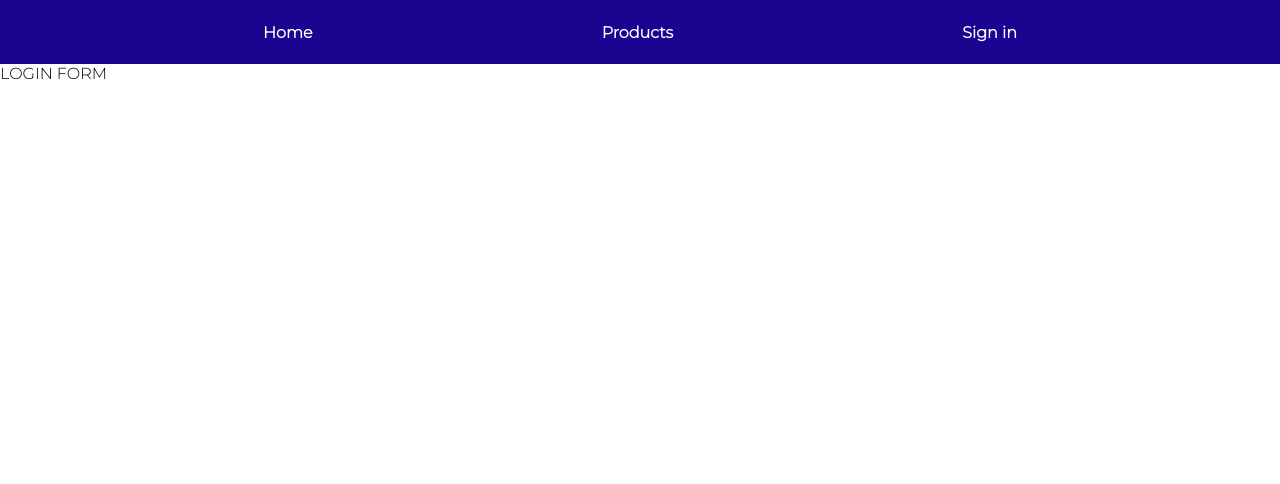
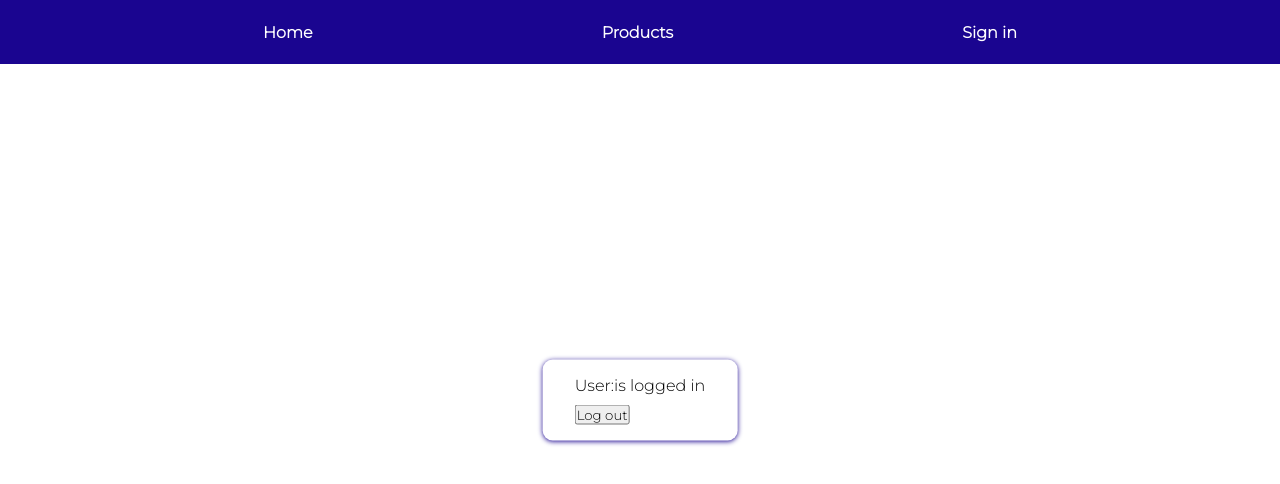
Before and after one commit to sebaena/CosmeticsWebsite, a React (Create React App) app in the folder cosmeticapp/: page /#/signin in a window 1280 px wide. Shown: the top 484 px of the page. Built offline with nearby package versions, Linux system fonts and the light colour scheme; sample sign-in values are in the browser's storage.

Commit message:
add login page

```diff
--- a/cosmeticapp/src/components/Login.js
+++ b/cosmeticapp/src/components/Login.js
@@ -1,18 +1,14 @@
-
 import { useState, useEffect } from "react";
 import cosmeticService from "../services/cosmetic";
 import loginService from "../services/login";
 
 const Login = () => {
-
   const [errorMessage, setErrorMessage] = useState(null);
   const [username, setUsername] = useState("");
   const [password, setPassword] = useState("");
   const [user, setUser] = useState(null);
 
-
   useEffect(() => {
-
     const loggedUserJSON = window.localStorage.getItem(
       "cosmeticAppLoggedInUser"
     );
@@ -53,18 +49,27 @@ import loginService from "../services/login";
 
   const loginForm = () => {
     return (
+      <div>
+        <div className="login-form-label">
+          <h2>Log in</h2>
+        </div>
+        <div className="login-form-label">
+          {errorMessage ? (
+            <p style={{ color: "red" }}>{errorMessage}</p>
+          ) : (
+            <></>
+          )}
+        </div>
         <form onSubmit={handleLogin}>
           <div>
-          username
+            <div>username</div>
             <input
               type="text"
               value={username}
               name="Username"
               onChange={({ target }) => setUsername(target.value)}
             />
-        </div>
-        <div>
-          password
+            <div>password</div>
             <input
               type="password"
               value={password}
@@ -74,27 +79,26 @@ import loginService from "../services/login";
           </div>
           <button type="submit">login</button>
         </form>
+      </div>
     );
   };
 
   const loggedIn = () => {
     return (
       <div>
-        User: {username} is logged in
+        <div className="login-form-label">
+          User: <strong>{user.username}</strong> is logged in
+        </div>
         <button onClick={handleLogout}>Log out</button>
       </div>
     );
   };
 
   return (
-    <div>
-        <p> LOGIN FORM </p>
+    <div className="login-page-container">
+      {user ? loggedIn() : loginForm()}
     </div>
-)
-
-
-
-  }
-
+  );
+};
 
 export default Login;
--- a/cosmeticapp/src/index.css
+++ b/cosmeticapp/src/index.css
@@ -1,7 +1,6 @@
-
 * {
   box-sizing: border-box;
-  font-family: 'Montserrat', sans-serif;
+  font-family: "Montserrat", sans-serif;
   padding: 0;
   margin: 0;
 }
@@ -10,10 +9,9 @@
   display: flex;
   background-color: rgb(26, 5, 144);
   text-align: center;
-
 }
 
-.navbar-menu{
+.navbar-menu {
   display: grid;
   grid-template-columns: repeat(3, auto);
   grid-gap: 10px;
@@ -26,12 +24,11 @@
   align-content: space-evenly;
   width: 100vw;
   height: 4rem;
-  background-color:rgb(26, 5, 144);
+  background-color: rgb(26, 5, 144);
   font-size: 1rem;
-
 }
 
-.navbar-link{
+.navbar-link {
   color: white;
   padding: 0.5rem 1rem;
   font-weight: bold;
@@ -39,14 +36,13 @@
   border-radius: 10px;
 }
 
-.navbar-link:hover{
+.navbar-link:hover {
   background-color: rgba(47, 16, 221, 0.999);
   border-radius: 10px;
-  transition: all 0.2s ease-out ;
+  transition: all 0.2s ease-out;
 }
 
-
-.cosmetic-wrapper{
+.cosmetic-wrapper {
   display: grid;
   justify-content: center;
   /* align-content: center; */
@@ -58,15 +54,14 @@
   /* position:center; */
   /* padding: 20px ; */
   /* margin: 30px 15px 30px 15px;  */
-
 }
 
-.cosmetic{
+.cosmetic {
   text-align: center;
   align-content: center;
-  display:flex;
+  display: flex;
   flex-direction: column;
-  padding: 20px ;
+  padding: 20px;
   margin: 0 auto;
   margin-top: 50px;
   max-width: 400px;
@@ -77,15 +72,13 @@
   transition: 0.3s ease-in-out;
 }
 
-
-.cosmetic-title{
+.cosmetic-title {
   font-weight: bold;
   font-size: large;
   color: rgb(26, 5, 144);
 }
 
-
-.search-bar{
+.search-bar {
   color: rgb(26, 5, 144);
   width: 100%;
   margin-top: 20px;
@@ -103,13 +96,13 @@
   box-sizing: border-box;
   position: relative;
   display: block;
-  transform: scale(var(--ggs,1));
+  transform: scale(var(--ggs, 1));
   width: 16px;
   height: 16px;
   border: 2px solid;
   border-radius: 100%;
   margin-left: -33px;
-  margin-top: -4px
+  margin-top: -4px;
 }
 
 .search-field {
@@ -122,8 +115,6 @@
   box-shadow: 0 1px 5px rgb(26, 5, 144);
 }
 
-
-
 .button-wrapper {
   display: block;
   margin-top: 20px;
@@ -131,7 +122,7 @@
   /* z-index: 2; */
 }
 
-.button{
+.button {
   margin: 0 auto;
   display: block;
   width: 200px;
@@ -145,11 +136,11 @@
   letter-spacing: 2px;
   text-align: center;
   position: relative;
-  transition: all .5s;
+  transition: all 0.5s;
   background: rgb(26, 5, 144);
 }
 
-.button:after{
+.button:after {
   border-radius: 4rem;
   position: absolute;
   content: "";
@@ -157,28 +148,28 @@
   left: 0;
   width: 0;
   height: 100%;
-  transition: all .35s;
+  transition: all 0.35s;
   background: white;
   color: black;
 }
 
-.button:hover{
+.button:hover {
   cursor: pointer;
   /* background: white;
   color: rgb(26, 5, 144); */
 }
 
-.button:hover:after{
+.button:hover:after {
   color: rgb(26, 5, 144);
   /* content: "More Items"; */
   width: 100%;
 }
 
-.ingredients-wrapper{
+.ingredients-wrapper {
   margin: 0 auto;
 }
 
-.button-ingredient{
+.button-ingredient {
   background-color: #eee;
   color: #444;
   cursor: pointer;
@@ -189,10 +180,11 @@
   outline: none;
   font-size: 17px;
 }
-.button-ingredient-highlight{
+.button-ingredient-highlight {
   background-color: yellow;
 }
-.active, .button-ingredient:hover {
+.active,
+.button-ingredient:hover {
   background-color: #ccc;
 }
 
@@ -203,9 +195,6 @@
   /* background-color: #f1f1f1; */
   background-color: white;
 }
-
-
-
 
 /* Home screen styles */
 
@@ -247,5 +236,23 @@
     letter-spacing: 8px;
     margin-bottom: -40px;
   }
+}
 
+.login-page-container {
+  position: absolute;
+  top: 50%;
+  left: 50%;
+  transform: translate(-50%, -50%);
+  padding: 1rem 2rem;
+  box-shadow: 0 1px 5px rgb(26, 5, 144);
+  border-radius: 10px;
+  display: flex;
+  flex-direction: column;
 }
+
+.login-form-label{
+  display: flex;
+  justify-content: center;
+  align-items: center;
+  margin-bottom: 10px;
+}
```
Lines whose indentation alone changed are shown as unchanged.
